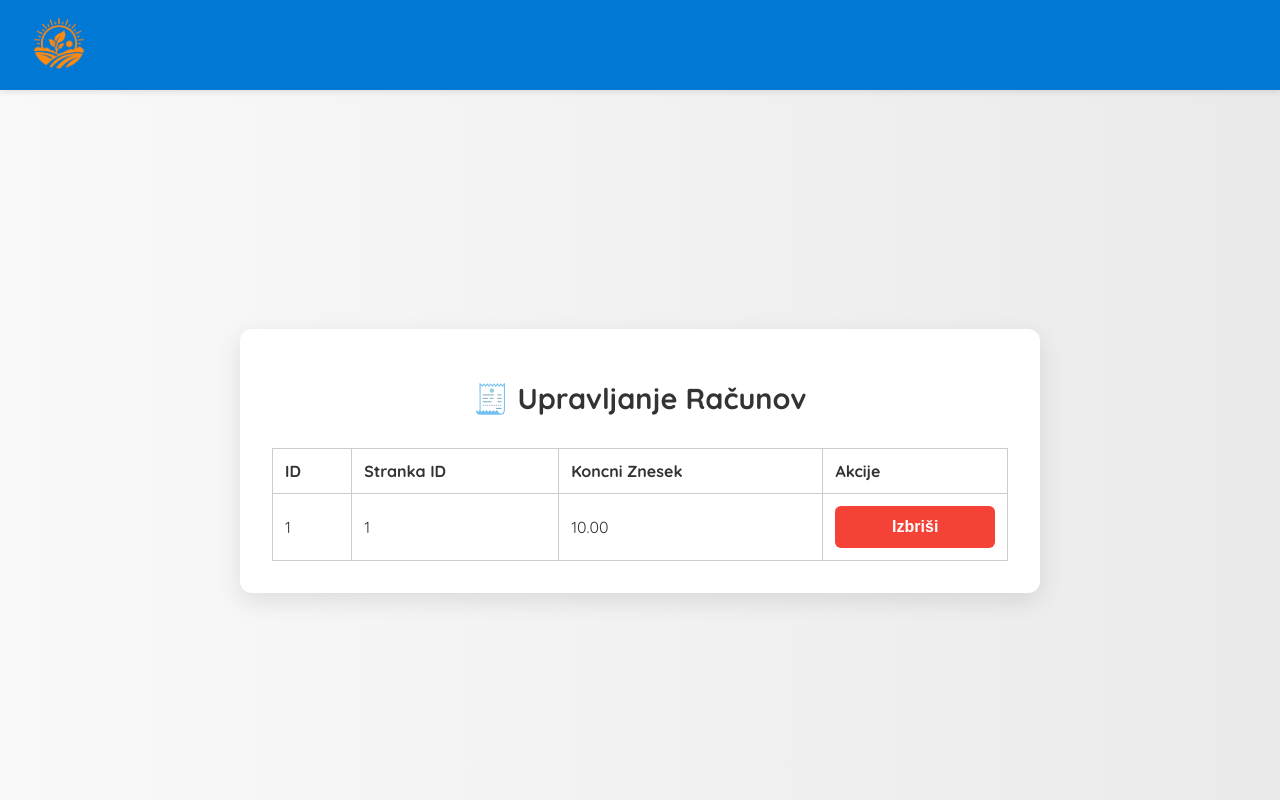
After one commit to beaverDamDemo/python-fastapi-sample-naloga, a FastAPI app: template templates/upravljaj_racune.html in a window 1280 px wide. The commit adds this page. Run offline with FastAPI, Linux system fonts and the light colour scheme; the template is opened without the code that fills it: most values are stand-ins (such as "Sample title", 1, 10 or a date in 2020).

Commit message:
added uporavljanje racunov. Delete currently doesnt work

```diff
--- a/main.py
+++ b/main.py
@@ -128,6 +128,14 @@
     )
 
 
+@app.get("/upravljaj_racune", response_class=HTMLResponse)
+def upravljaj_racune(request: Request, db: Session = Depends(get_db)):
+    racuni = db.query(FastapiGeneriraniRacuni).all()
+    return templates.TemplateResponse(
+        "upravljaj_racune.html", {"request": request, "racuni": racuni}
+    )
+
+
 @app.get("/", response_class=HTMLResponse)
 def dashboard(request: Request):
     return templates.TemplateResponse("dashboard.html", {"request": request})
--- a/static/styles.css
+++ b/static/styles.css
@@ -6,6 +6,7 @@
   --color-success: #4caf50;
   --color-success-hover: #388e3c;
   --color-error: #f44336;
+  --color-error-hover: #d32f2f;
   --color-info: #2196f3;
   --color-bg-info: #eaf6ff;
   --color-bg-light: #f9f9f9;
@@ -119,6 +120,14 @@ button.class-accent {
 button.class-accent:hover,
 button.class-accent[type="submit"]:hover {
   background: var(--color-accent-hover);
+}
+
+button.class-error {
+  background-color: var(--color-error);
+}
+button.class-error:hover,
+button.class-error[type="submit"]:hover {
+  background: var(--color-error-hover);
 }
 
 a {
--- a/templates/dashboard.html
+++ b/templates/dashboard.html
@@ -4,6 +4,7 @@ block content %}
   <h1>Nadzorna Plošča</h1>
   <a href="/dodaj_stranko">➕ Dodaj Stranko</a>
   <a href="/seznam_strank">📋 Seznam Strank</a>
+  <a href="/upravljaj_racune">🗂️ Upravljaj Račune</a>
   <a href="/ustvari_racun">⚙️ Ustvari Račun</a>
 </div>
 {% endblock %}
--- /dev/null
+++ b/templates/upravljaj_racune.html
@@ -0,0 +1,38 @@
+{% extends "base.html" %} {% block title %}Upravljanje Računov{% endblock %} {%
+block content %}
+<div class="container">
+  <h1>🧾 Upravljanje Računov</h1>
+
+  <table class="styled-table">
+    <thead>
+      <tr>
+        <th>ID</th>
+        <th>Stranka ID</th>
+        <th>Koncni Znesek</th>
+        <th>Akcije</th>
+      </tr>
+    </thead>
+    <tbody>
+      {% for racun in racuni %}
+      <tr>
+        <td>{{ racun.id }}</td>
+        <td>{{ racun.stranka_id }}</td>
+        <td>{{ "%.2f"|format(racun.koncni_znesek) }}</td>
+        <td>
+          <!-- <a href="/racuni/{{ racun.id }}/edit" class="btn btn-secondary"
+            >Uredi</a
+          > -->
+          <form
+            method="post"
+            action="/racuni/{{ racun.id }}/delete"
+            style="display: inline"
+          >
+            <button type="submit" class="class-error">Izbriši</button>
+          </form>
+        </td>
+      </tr>
+      {% endfor %}
+    </tbody>
+  </table>
+</div>
+{% endblock %}
```
Also changed, not shown: routers/generirani_racuni_router.py (+19 -0 lines).
